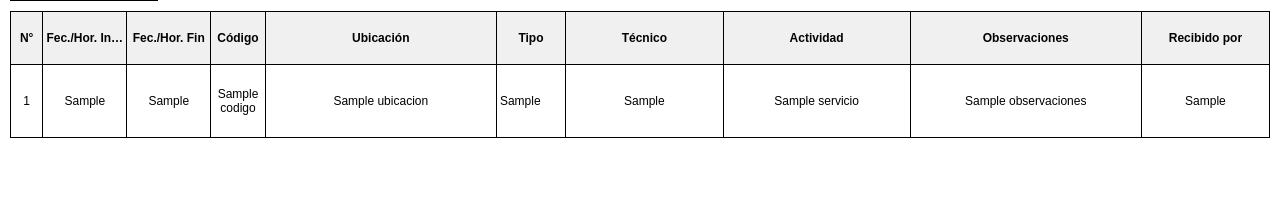
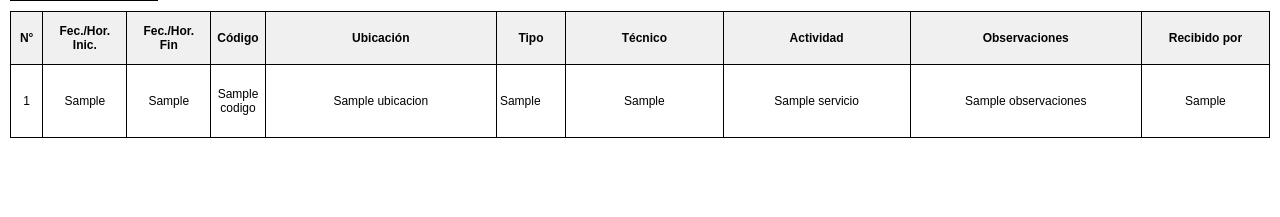
Before and after one commit to RocioGelvesP/mantenimiento_app, a Python web app: template templates/maintenance/imprimir_todos.html in a window 1280 px wide. Shown: the part 83-300 px from the top of the page. Run offline with Jinja, Linux system fonts and the light colour scheme; the template is opened without the code that fills it: most values are stand-ins (such as "Sample title", 1, 10 or a date in 2020).

Commit message:
Mejoras en la plantilla imprimir_todos.html: salto de linea columnas Fec./Hor. Inic y Fec./Hor. Fin

```diff
--- a/templates/maintenance/imprimir_todos.html
+++ b/templates/maintenance/imprimir_todos.html
@@ -188,8 +188,8 @@
             <thead>
                 <tr>
                     <th>N°</th>
-                    <th>Fec./Hor. Inic.</th>
-                    <th>Fec./Hor. Fin</th>
+                    <th style="white-space: normal; text-align: center;">Fec./Hor.<br>Inic.</th>
+                    <th style="white-space: normal; text-align: center;">Fec./Hor.<br>Fin</th>
                     <th>Código</th>
                     <th>Ubicación</th>
                     <th>Tipo</th>
```
